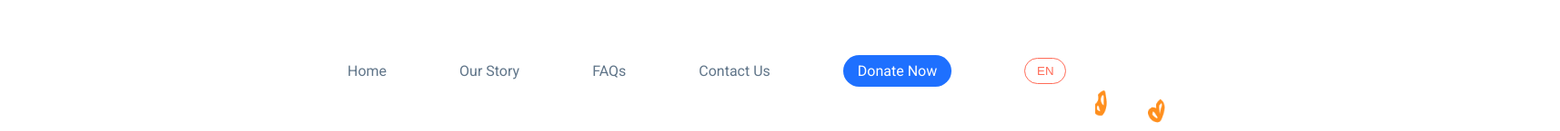
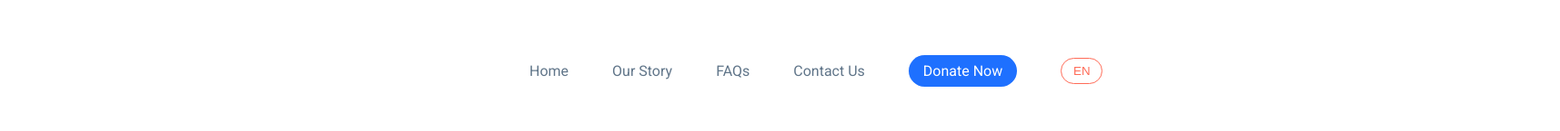
Before and after one commit to jitterygiraffe/laab, a React (Create React App) app in the folder laab/: page / in a window 1280 px wide. Shown: the top 145 px of the page at 91% size, 1715 px wide, since content can reach past the window. Built offline with nearby package versions, Linux system fonts and the light colour scheme; a web font is replaced by a local one.

Commit message:
added assets to our story section

```diff
--- a/laab/src/Navbar.css
+++ b/laab/src/Navbar.css
@@ -17,12 +17,12 @@ position: sticky;
 }
 
 .navbar-inner {
-  max-width: 1200px;
+  width: 2000px;
   margin-top: 45px;
   display: flex;
-  gap: 5rem;
+  gap: 3rem;
   align-items: center;
-  margin-left: 350px;
+  margin-left: 550px;
 }
 
 .navbar a {
--- a/laab/src/OurStory.js
+++ b/laab/src/OurStory.js
@@ -1,6 +1,6 @@
 import React from 'react';
 import ourStoryFlower from './images/flower_.png';
-
+import blueBar from './images/blue_bg.svg';
 
 
 function OurStory() {
@@ -11,6 +11,10 @@ function OurStory() {
                 <img className="ourStoryFlower" src={ourStoryFlower} alt=""/>
               </div>
 
+              <div >
+                <img className="blueBar" src={blueBar} alt=""/>
+              </div>
+
       </>
     );
   }
```
Also changed, not shown: laab/src/images/blue_bg.svg (added).
